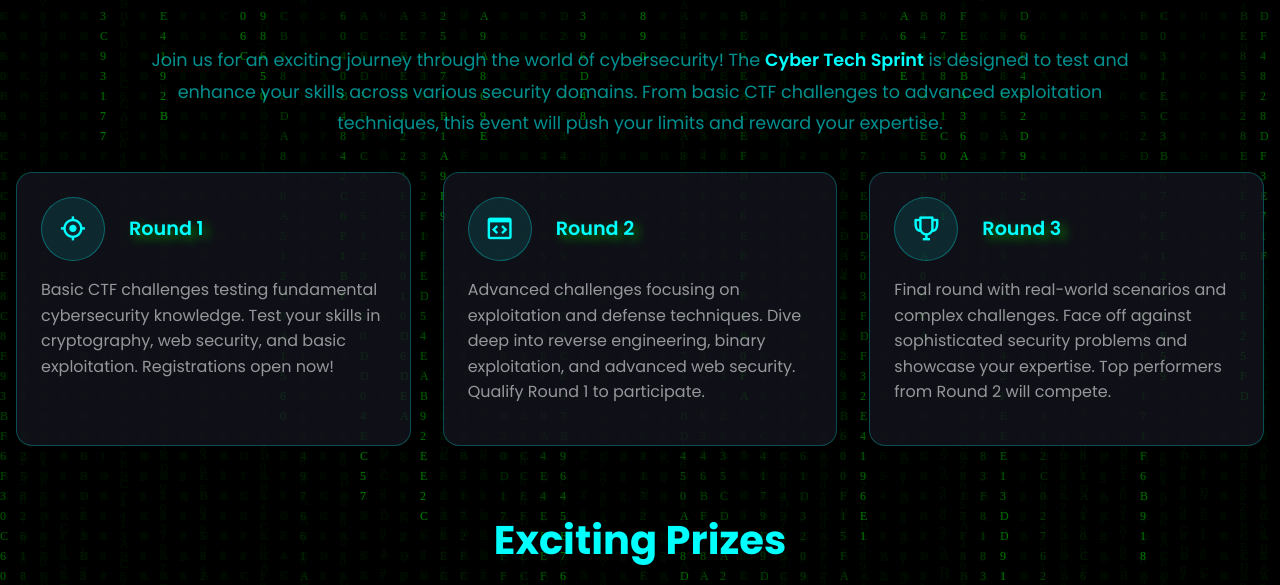
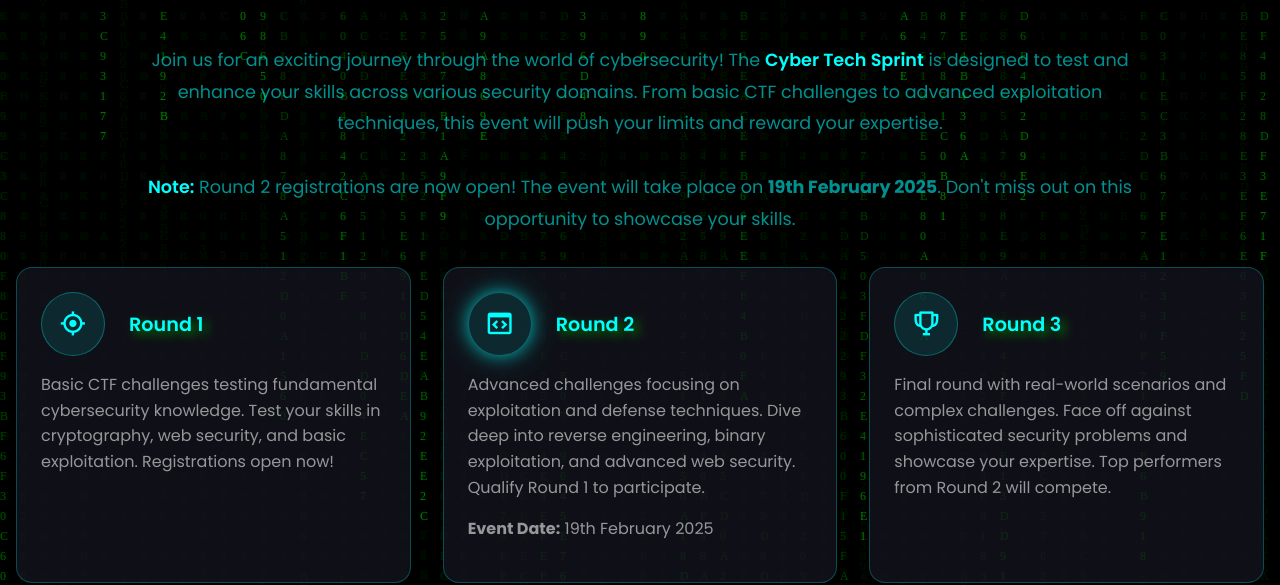
Before and after one commit to CybernerdsKARE/cybernerdskare.github.io, a website: page cts/index.html in a window 1280 px wide. Shown: the part 220-805 px from the top of the page. Drawn offline with nearby package versions, Linux system fonts and the light colour scheme.

Commit message:
Add: Event Details and Round-2

```diff
--- a/cts/index.html
+++ b/cts/index.html
@@ -40,6 +40,16 @@
             border: 1px solid #00ffff40;
             border-radius: 1rem;
             padding: 1.5rem;
+        }
+
+        /* Add glowing effect to Round 2 icon */
+        .round-card:nth-child(2) .icon-circle {
+            box-shadow: 0 0 15px rgba(0, 255, 255, 0.5), 0 0 30px rgba(0, 255, 255, 0.3);
+            transition: box-shadow 0.3s ease-in-out;
+        }
+
+        .round-card:nth-child(2) .icon-circle:hover {
+            box-shadow: 0 0 25px rgba(0, 255, 255, 0.7), 0 0 50px rgba(0, 255, 255, 0.5);
         }
 
         .round-header {
@@ -515,6 +525,10 @@
             Join us for an exciting journey through the world of cybersecurity! The <span class="highlight">Cyber Tech Sprint</span> is designed to test and enhance your skills across various security domains. From basic CTF challenges to advanced exploitation techniques, this event will push your limits and reward your expertise.
         </p>
 
+        <p class="info-text">
+            <span class="highlight">Note:</span> Round 2 registrations are now open! The event will take place on <strong>19th February 2025</strong>. Don't miss out on this opportunity to showcase your skills.
+        </p>
+
         <div class="rounds-grid">
             <div class="round-card">
                 <div class="round-header">
@@ -534,6 +548,7 @@
                     <h3 class="round-title">Round 2</h3>
                 </div>
                 <p class="round-description">Advanced challenges focusing on exploitation and defense techniques. Dive deep into reverse engineering, binary exploitation, and advanced web security. Qualify Round 1 to participate.</p>
+                <p class="round-description"><strong>Event Date:</strong> 19th February 2025</p>
             </div>
 
             <div class="round-card">
```
